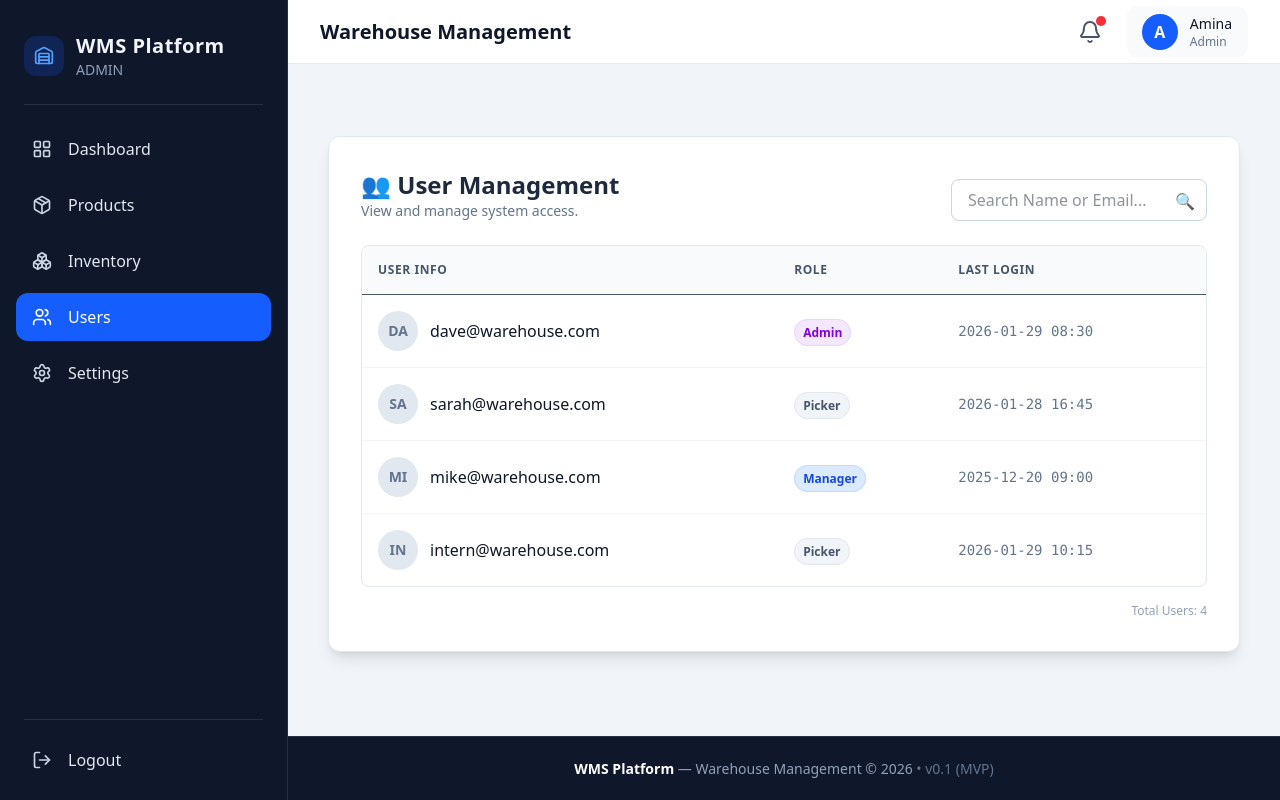
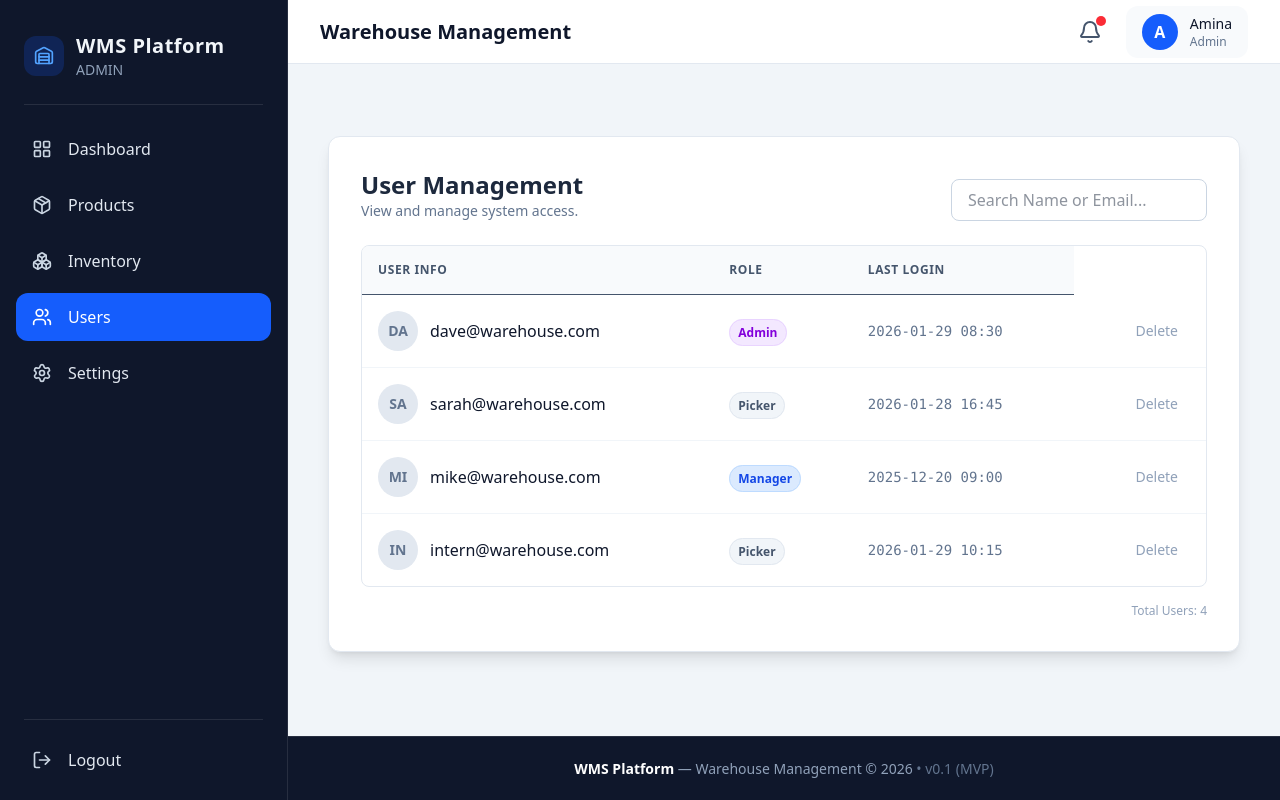
Before and after one commit to AI-Pallet-Piler/Front-end-Web, a React (Vite) app: page /users in a window 1280 px wide. Built offline with nearby package versions, Linux system fonts and the light colour scheme.

Commit message:
added delete button and delete handler

```diff
--- a/src/pages/ManageUsers.tsx
+++ b/src/pages/ManageUsers.tsx
@@ -59,6 +59,22 @@ const ViewUsers = () => {
     fetchUsers();
   }, []);
 
+  // Delete User Handler
+  const handleDelete = async (id: number) => {
+    const confirmDelete = window.confirm("Are you sure you want to remove this user?");
+    if (!confirmDelete) return;
+
+    try {
+      // await fetch(`${API_BASE_URL}/users/${id}`, { method: 'DELETE' });
+
+      // Update UI: Remove the user with this ID from the state
+      setUsers((prev) => prev.filter((user) => user.id !== id));
+
+    } catch {
+      alert("Failed to delete user");
+    }
+  };
+
   // Search filter
   const filteredUsers = users.filter(user =>
     user.email.toLowerCase().includes(searchTerm.toLowerCase()) ||
@@ -71,7 +87,7 @@ const ViewUsers = () => {
       {/* Header Section */}
       <div className="flex flex-col md:flex-row justify-between items-end mb-6 gap-4">
         <div>
-          <h2 className="text-2xl font-bold text-slate-800">👥 User Management</h2>
+          <h2 className="text-2xl font-bold text-slate-800">User Management</h2>
           <p className="text-slate-500 text-sm">View and manage system access.</p>
         </div>
 
@@ -84,7 +100,7 @@ const ViewUsers = () => {
             onChange={(e) => setSearchTerm(e.target.value)}
             className="pl-4 pr-10 py-2 border border-slate-300 rounded-lg focus:ring-2 focus:ring-blue-500 outline-none w-full md:w-64"
           />
-          <span className="absolute right-3 top-2.5 text-slate-400">🔍</span>
+          <span className="absolute right-3 top-2.5 text-slate-400"></span>
         </div>
       </div>
 
@@ -137,11 +153,21 @@ const ViewUsers = () => {
                     <td className="p-4 text-sm text-slate-500 font-mono">
                       {user.last_login || "Never"}
                     </td>
+
+                    <td className="p-4 text-right">
+                      <button
+                        onClick={() => handleDelete(user.id)}
+                        className="text-slate-400 hover:text-red-600 font-medium text-sm px-3 py-1 rounded hover:bg-red-50 transition-all"
+                        title="Remove User"
+                      >
+                        Delete
+                      </button>
+                    </td>
                   </tr>
                 ))
               ) : (
                 <tr>
-                  <td colSpan={4} className="p-8 text-center text-slate-400 italic">
+                  <td colSpan={3} className="p-8 text-center text-slate-400 italic">
                     No users found.
                   </td>
                 </tr>
```
